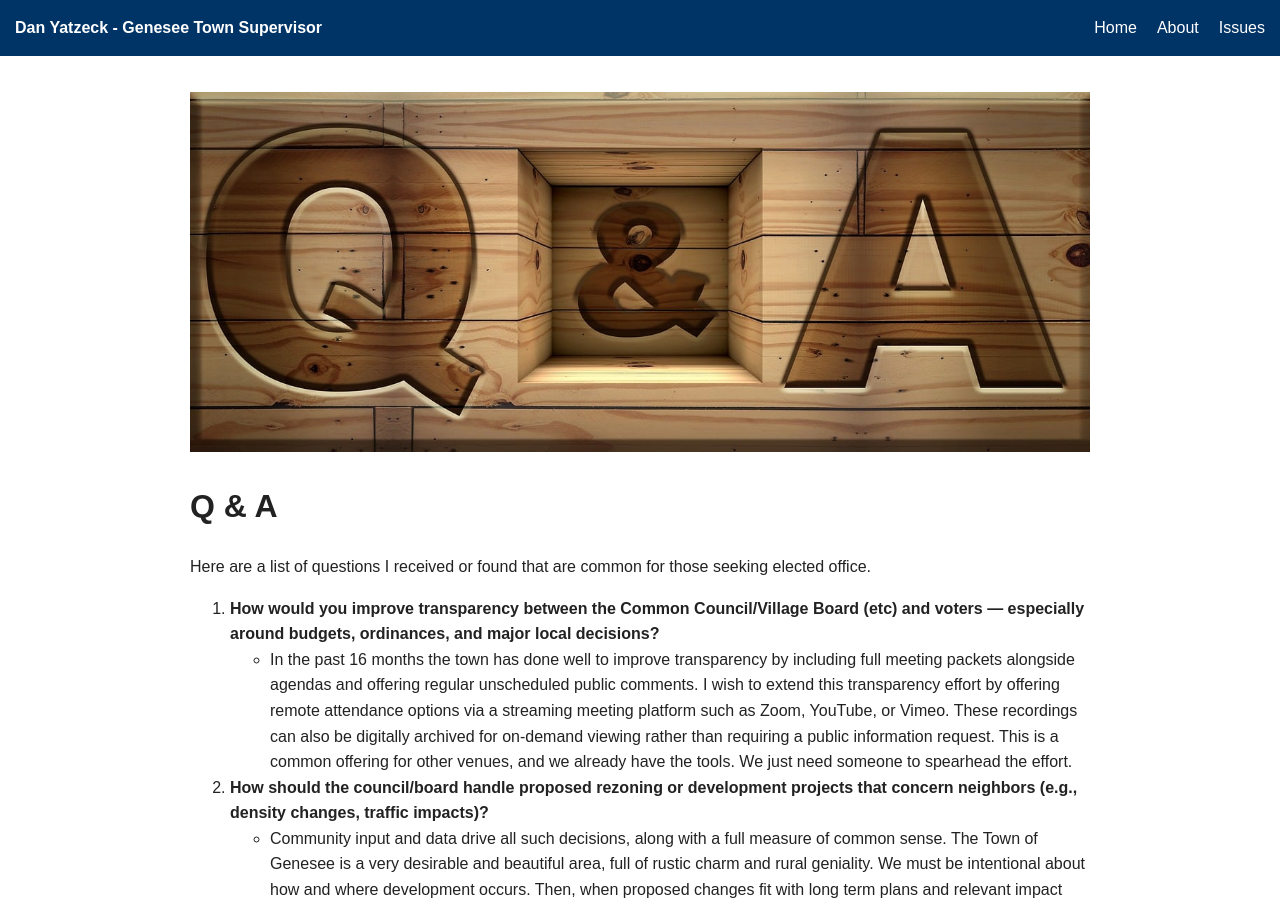
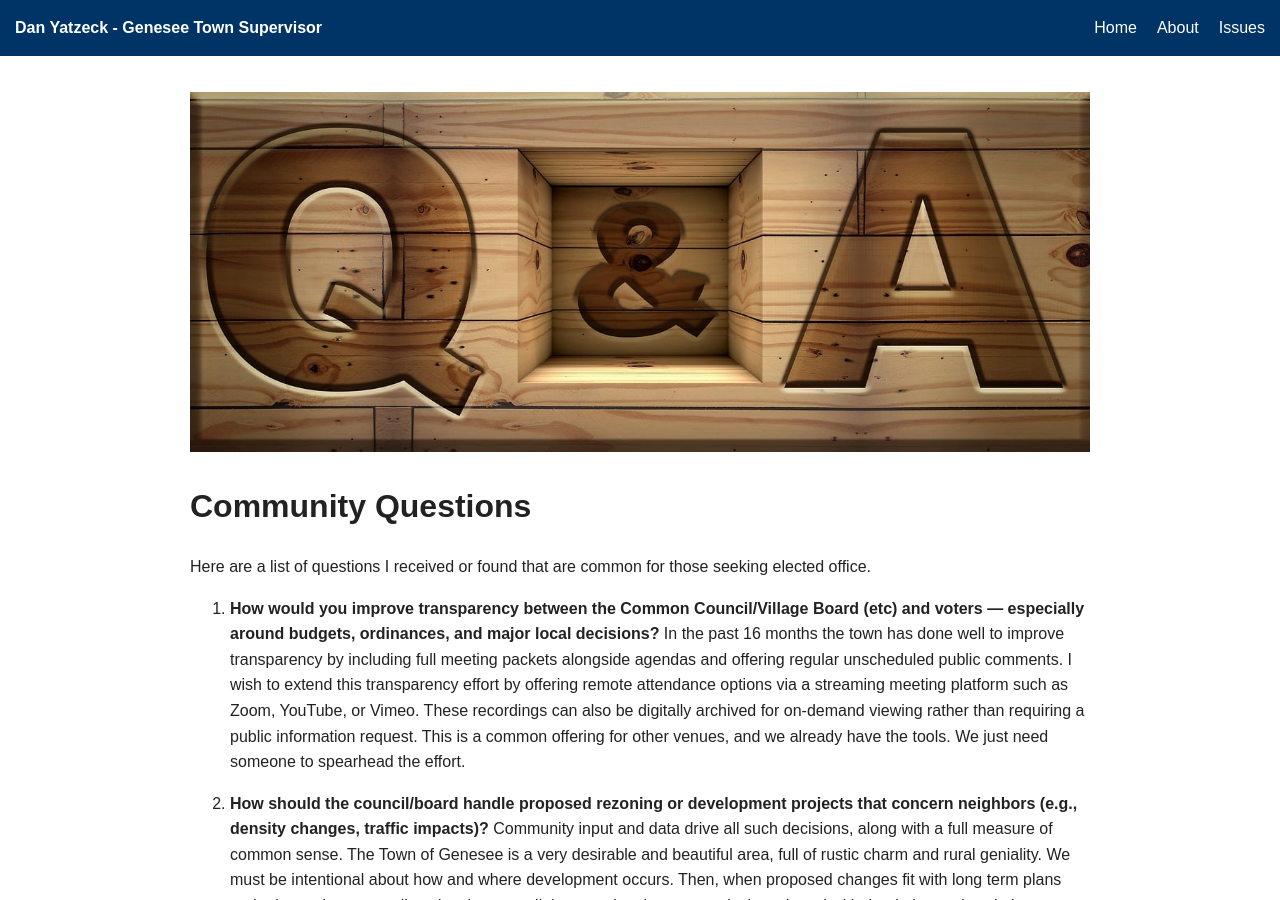
Before and after one commit to danyatzeck/danyatzeck.github.io, a Jekyll site: the page built from questions.md, in a window 1280 px wide and 900 px high. Built offline with Jekyll 4.4.1, drawn with Linux system fonts in a browser that asks for light colours; our own code applies the rules of GitHub Pages for plain Markdown files.

Commit message:
questions

```diff
--- a/questions.md
+++ b/questions.md
@@ -1,18 +1,18 @@
 ![Q&A](/assets/q-and-a.jpg){:width="100%"}
-# Q & A
+# Community Questions
 Here are a list of questions I received or found that are common for those seeking elected office.
 
 1. **How would you improve transparency between the Common Council/Village Board (etc) and voters — especially around budgets, ordinances, and major local decisions?**
-- In the past 16 months the town has done well to improve transparency by including full meeting packets alongside agendas and offering regular unscheduled public comments. I wish to extend this transparency effort by offering remote attendance options via a streaming meeting platform such as Zoom, YouTube, or Vimeo. These recordings can also be digitally archived for on-demand viewing rather than requiring a public information request. This is a common offering for other venues, and we already have the tools. We just need someone to spearhead the effort.
+In the past 16 months the town has done well to improve transparency by including full meeting packets alongside agendas and offering regular unscheduled public comments. I wish to extend this transparency effort by offering remote attendance options via a streaming meeting platform such as Zoom, YouTube, or Vimeo. These recordings can also be digitally archived for on-demand viewing rather than requiring a public information request. This is a common offering for other venues, and we already have the tools. We just need someone to spearhead the effort.
 
 2. **How should the council/board handle proposed rezoning or development projects that concern neighbors (e.g., density changes, traffic impacts)?**
-- Community input and data drive all such decisions, along with a full measure of common sense. The Town of Genesee is a very desirable and beautiful area, full of rustic charm and rural geniality. We must be intentional about how and where development occurs. Then, when proposed changes fit with long term plans and relevant impact studies give the green light, ensuring the community is on board with the timing and scale is paramount.
+Community input and data drive all such decisions, along with a full measure of common sense. The Town of Genesee is a very desirable and beautiful area, full of rustic charm and rural geniality. We must be intentional about how and where development occurs. Then, when proposed changes fit with long term plans and relevant impact studies give the green light, ensuring the community is on board with the timing and scale is paramount.
 
 3. **How should the council/board respond if there is strong disagreement in the community about proposed local ordinances?**
-- In a word, communication. Ordinances do not arise out of nowhere, but the background as to why they are in place or being proposed can be lost in the fervor of the moment. It is imperative to communicate thoroughly and accurately, with humility and a willingness to listen to community concerns. There are often multiple ways forward. And even when disagreement is unavoidable, walking away knowing concerns on all sides were heard and appreciated allows us to maintain mutual respect for future efforts.
+In a word, communication. Ordinances do not arise out of nowhere, but the background as to why they are in place or being proposed can be lost in the fervor of the moment. It is imperative to communicate thoroughly and accurately, with humility and a willingness to listen to community concerns. There are often multiple ways forward. And even when disagreement is unavoidable, walking away knowing concerns on all sides were heard and appreciated allows us to maintain mutual respect for future efforts.
 
 4. **What are your top two budget priorities for this area, and what would you be willing to reduce or delay to fund them?**
-- My top budget priority is to reduce borrowing and pay off debt. Interest payments are a money hole we cannot afford, and we absolutely need to be more responsible in this. For example, last year the town borrowed nearly half a million dollars to pay our portion of the shared multi-municipal fire services. It is unthinkable to me to borrow money for foreseeable operating expenses like this. Secondly, if we can manage (see above), I would like to see efforts made to beautify Genesee Depot, such that people driving through take notice and smile, and perhaps visit our local businesses.
+My top budget priority is to reduce borrowing and pay off debt. Interest payments are a money hole we cannot afford, and we absolutely need to be more responsible in this. For example, last year the town borrowed nearly half a million dollars to pay our portion of the shared multi-municipal fire services. It is unthinkable to me to borrow money for foreseeable operating expenses like this. Secondly, if we can manage (see above), I would like to see efforts made to beautify Genesee Depot, such that people driving through take notice and smile, and perhaps visit our local businesses.
 
 5. **How will you ensure residents understand where their tax dollars are going?**
-- Again, communication is key. Hopefully large community improvements like the multi-year Road Program will be well known and appreciated by all. If a more thorough review of ongoing initiatives is desired, I am happy to meet with anyone that reaches out. I would also be willing to write a synopsis of budget decisions in a friendlier, more consumable format and post it to the website if such would be helpful.
+Again, communication is key. Hopefully large community improvements like the multi-year Road Program will be well known and appreciated by all. If a more thorough review of ongoing initiatives is desired, I am happy to meet with anyone that reaches out. I would also be willing to write a synopsis of budget decisions in a friendlier, more consumable format and post it to the website if such would be helpful.
```
